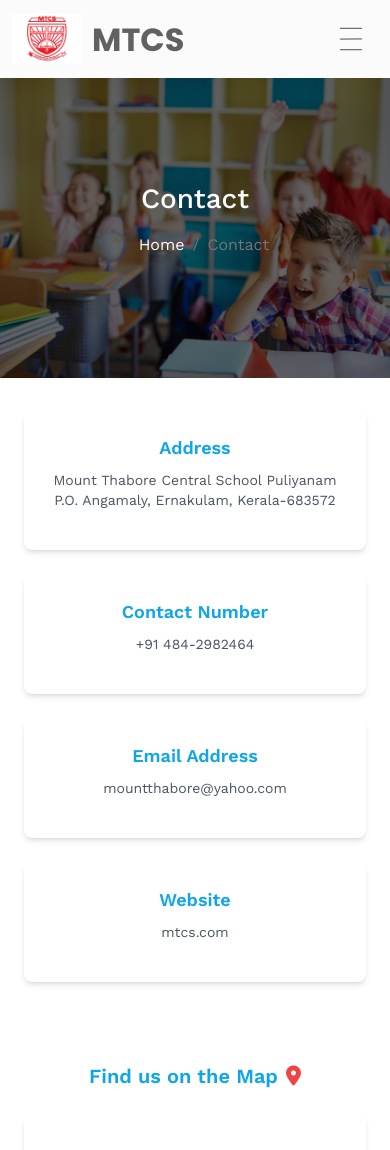
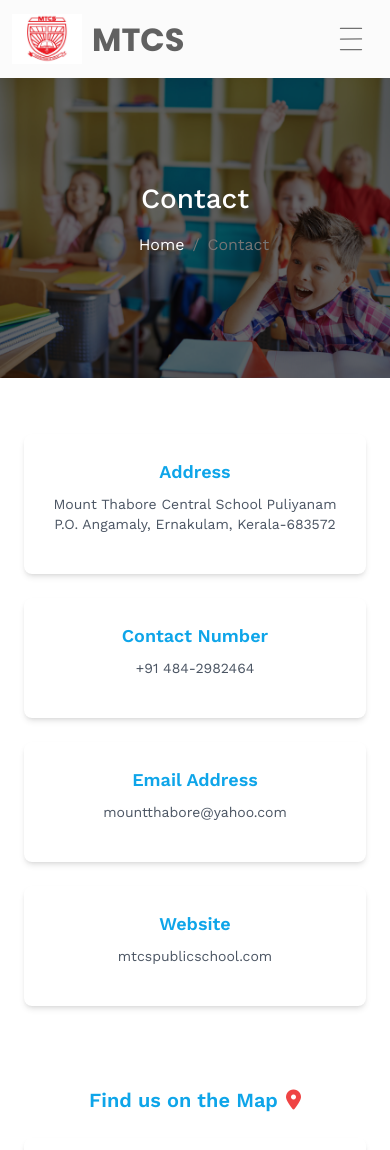
Before and after one commit to vidyajobin/MTCS-School, a React (Create React App) app: page /contactus in a window 390 px wide. Shown: the top 1150 px of the page. Built offline with nearby package versions, Linux system fonts and the light colour scheme; grey boxes are pictures that could not be loaded.

Commit message:
corrected file paths of images

```diff
--- a/src/components/PrincipalSection.js
+++ b/src/components/PrincipalSection.js
@@ -9,7 +9,7 @@
       <Row className="align-items-center">
         <Col md={5} className="text-center">
           <Image
-            src="./Image/management/principal.jpg"
+            src="./image/management/principal.jpg"
             alt="Principal"
             fluid
             rounded
--- a/src/pages/Contact.js
+++ b/src/pages/Contact.js
@@ -1,7 +1,7 @@
 import React from "react";
 import BreadCrumb from "../components/BreadCrumb";
 import SimpleCards from "../components/SimpleCards";
-import contactsvg from '../assets/undraw_engineering_team_a7n2.svg'
+// import contactsvg from '../assets/undraw_engineering_team_a7n2.svg'
 import Footer from "../components/Footer";
 
 const Contact = ({show=true}) => {
@@ -11,10 +11,11 @@
 
       <div className="container mx-auto px-4 py-8">
         {/* Contact Information Cards */}
-        <div className="grid grid-cols-1 sm:grid-cols-2 lg:grid-cols-4 gap-6 mb-8">
+        <div className="grid grid-cols-1 sm:grid-cols-2 lg:grid-cols-4 gap-6 mb-8 mt-6">
           <SimpleCards
             heading={"Address"}
             text={`Mount Thabore Central School Puliyanam P.O. Angamaly, Ernakulam, Kerala-683572`}
+
           />
           <SimpleCards
             heading={"Contact Number"}
@@ -26,7 +27,7 @@
           />
           <SimpleCards
             heading={"Website"}
-            text={`mtcs.com`}
+            text={`mtcspublicschool.com`}
           />
         </div>
 
--- a/src/pages/Teachers.js
+++ b/src/pages/Teachers.js
@@ -66,7 +66,7 @@
     {
       name: "Kesia P B",
       subject: "MA BEd [English]",
-      imageUrl: "/image/teachers/Kesia-p-b.jpg"
+      imageUrl: "/image/teachers/kesia-p-b.jpg"
     },
     {
       name: "Sreedevi E P",
```
